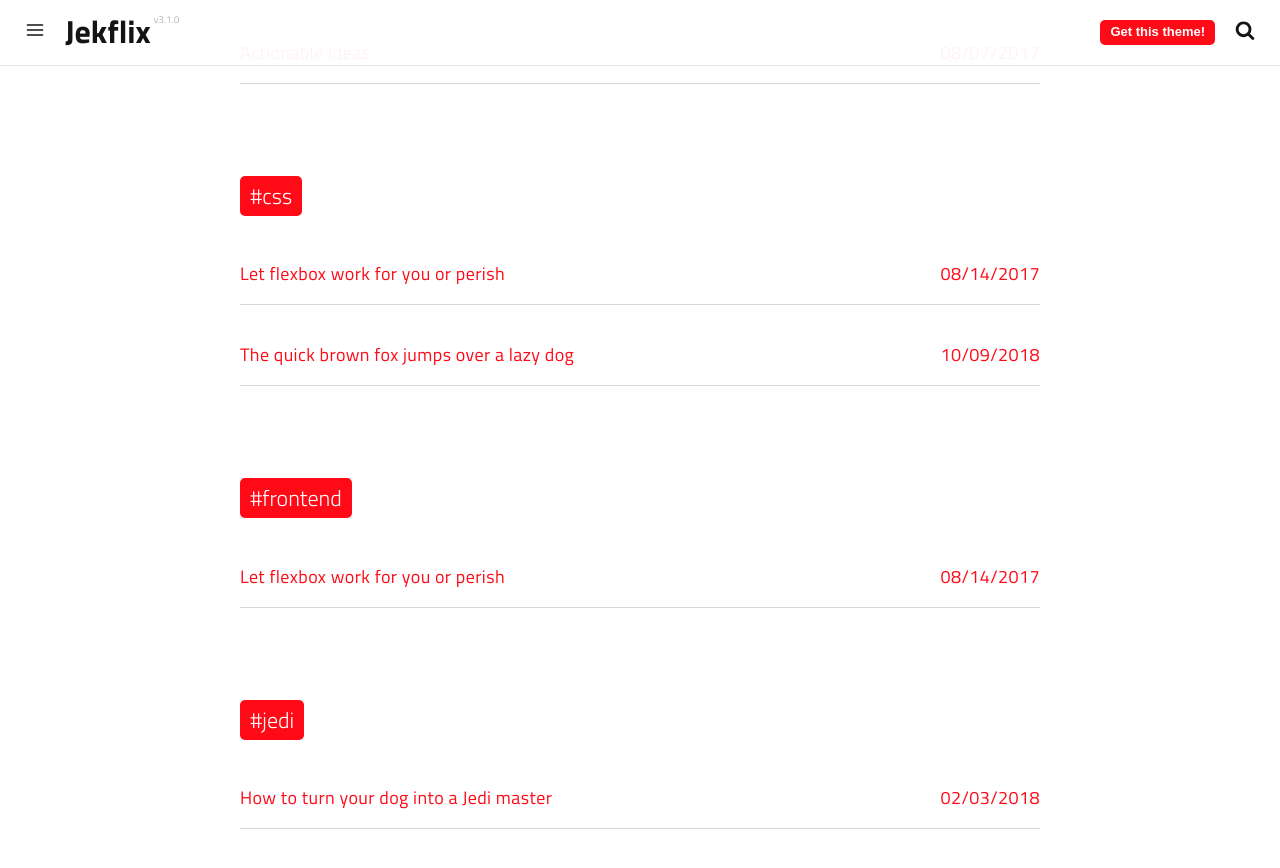
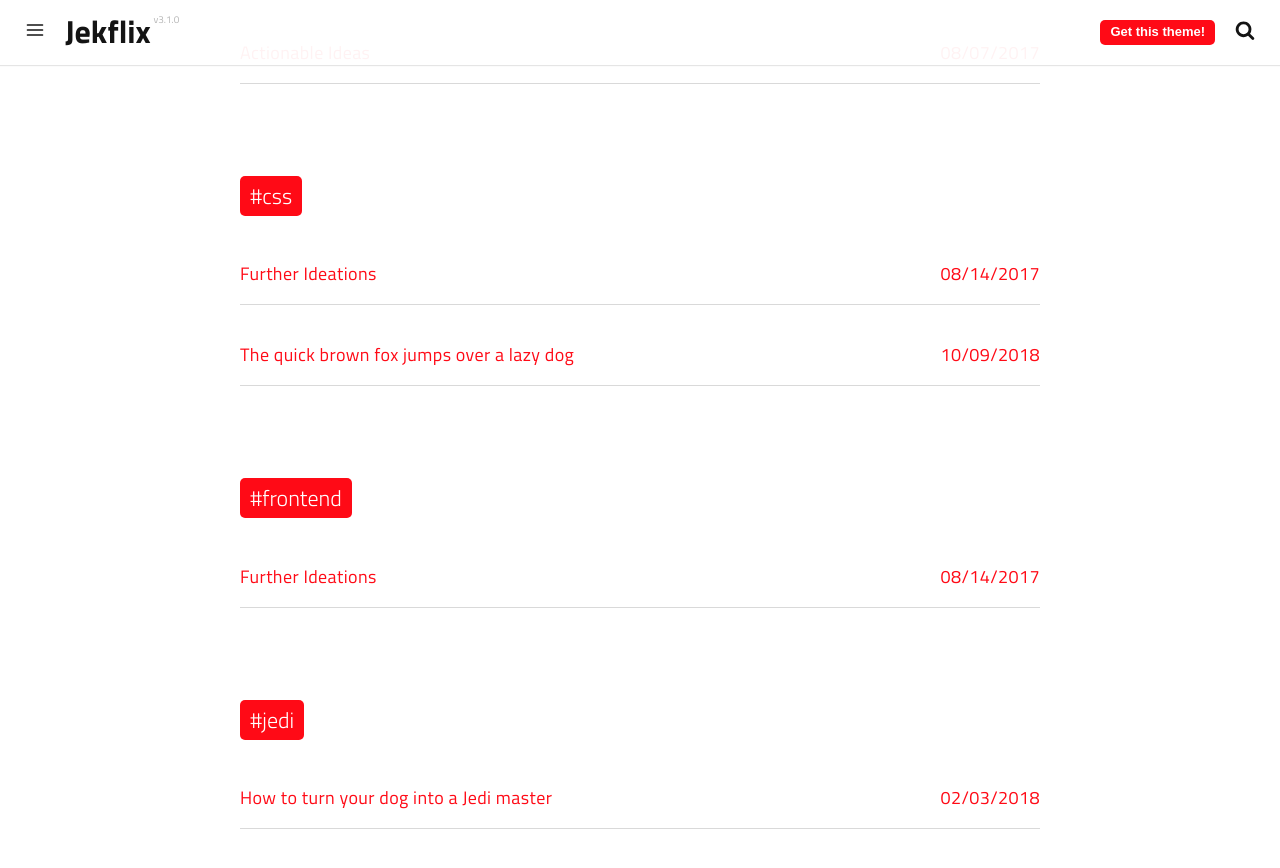
Before and after one commit to Mentors4EDU/Iron-Soldier-Theme, a Jekyll site: the page built from tags.html, in a window 1280 px wide and 900 px high, scrolled down 3572 px. Shown: the top 868 px of the window. Built offline with Jekyll 4.4.1, drawn with Linux system fonts in a browser that asks for light colours; a script that is not in the unit is left out.

Commit message:
Update and rename 2013-10-10-let-flexbox-work-for-you-or-perish.md to 2013-10-10-further-ideations.md

```diff
--- a/_posts/2013-10-10-let-flexbox-work-for-you-or-perish.md
+++ b/_posts/2013-10-10-further-ideations.md
@@ -1,7 +1,7 @@
 ---
 date: 2017-08-14 22:55:45
 layout: post
-title: Let flexbox work for you or perish
+title: Further Ideations
 subtitle: Lorem ipsum dolor sit amet, consectetur adipisicing elit.
 description: Lorem ipsum dolor sit amet, consectetur adipisicing elit, sed do eiusmod tempor incididunt ut labore et dolore magna aliqua.
 image: https://res.cloudinary.com/dm7h7e8xj/image/upload/v1559821647/theme2_ylcxxz.jpg
```
Also changed, not shown: other parts of _posts/2013-10-10-further-ideations.md (+1 -1 lines).
